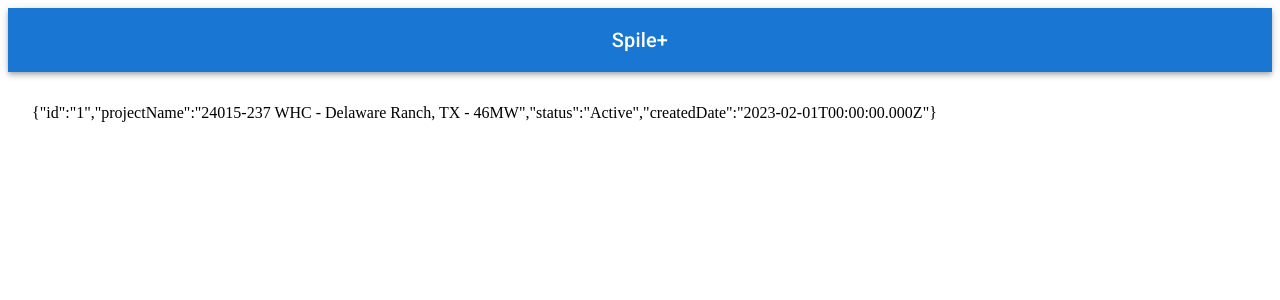
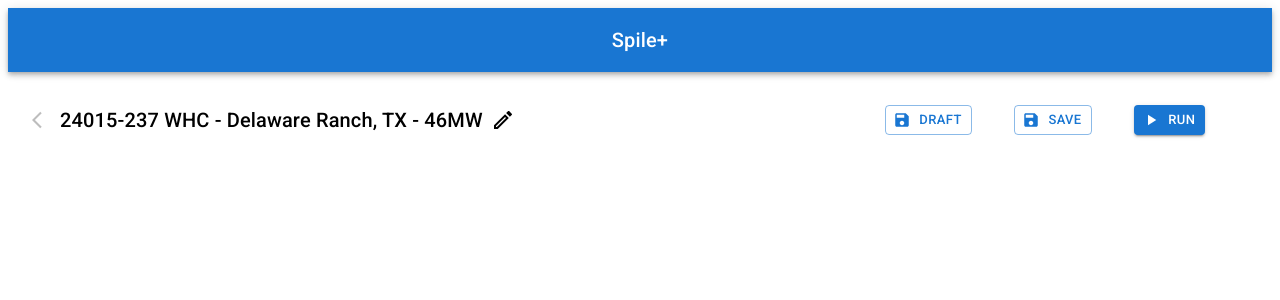
Before and after one commit to qur786/structurology, a React (Vite) app: page /projects/1 in a window 1280 px wide. Shown: the top 300 px of the page. Built offline with nearby package versions, Linux system fonts and the light colour scheme.

Commit message:
feat: added sample header of individual project

```diff
--- a/src/pages/ProjectPage/index.tsx
+++ b/src/pages/ProjectPage/index.tsx
@@ -1,7 +1,40 @@
+import { Button, Grid, Typography } from "@mui/material";
+import { useMemo } from "react";
 import { useParams } from "react-router-dom";
 import { PROJECTS } from "../../components/ProjectTable/utils";
+import {
+  ArrowBackIos,
+  EditOutlined,
+  PlayArrow,
+  Save,
+} from "@mui/icons-material";
 
 export function ProjectPage(): JSX.Element {
-  const { id: userID } = useParams<{ id: string }>();
-  return <div>{JSON.stringify(PROJECTS.find(({ id }) => id === userID))}</div>;
+  const { id } = useParams();
+
+  const selectedProject = useMemo(() => {
+    return PROJECTS.find((ele) => ele.id === id);
+  }, [id]);
+  return (
+    <Grid container>
+      <Grid container item alignItems="center">
+        <Grid container item xs={8} gap={1} alignItems="center">
+          <ArrowBackIos color="disabled" fontSize="small" />
+          <Typography variant="h6">{selectedProject?.projectName}</Typography>
+          <EditOutlined />
+        </Grid>
+        <Grid container item xs={4} justifyContent="space-evenly">
+          <Button variant="outlined" size="small" startIcon={<Save />}>
+            Draft
+          </Button>
+          <Button variant="outlined" size="small" startIcon={<Save />}>
+            Save
+          </Button>
+          <Button variant="contained" size="small" startIcon={<PlayArrow />}>
+            Run
+          </Button>
+        </Grid>
+      </Grid>
+    </Grid>
+  );
 }
```
